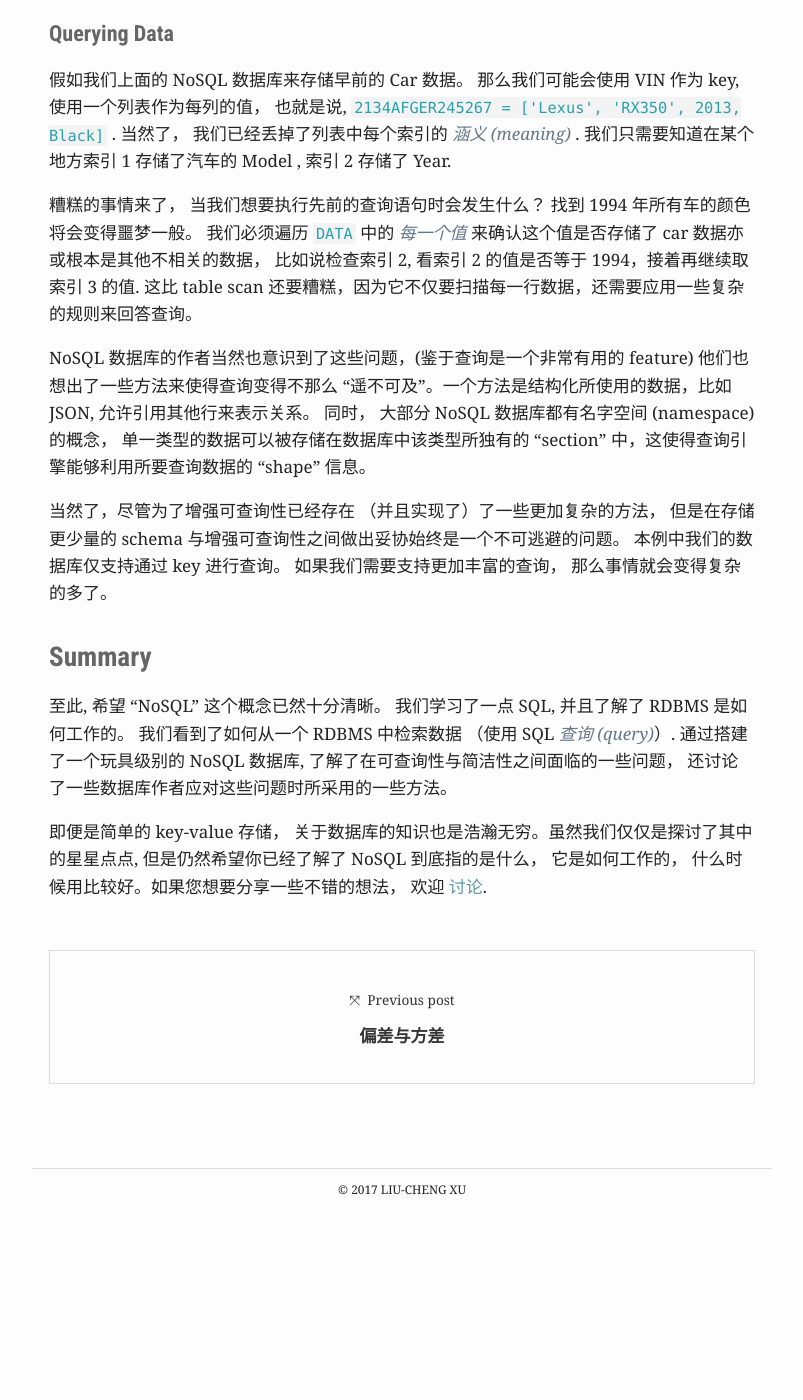
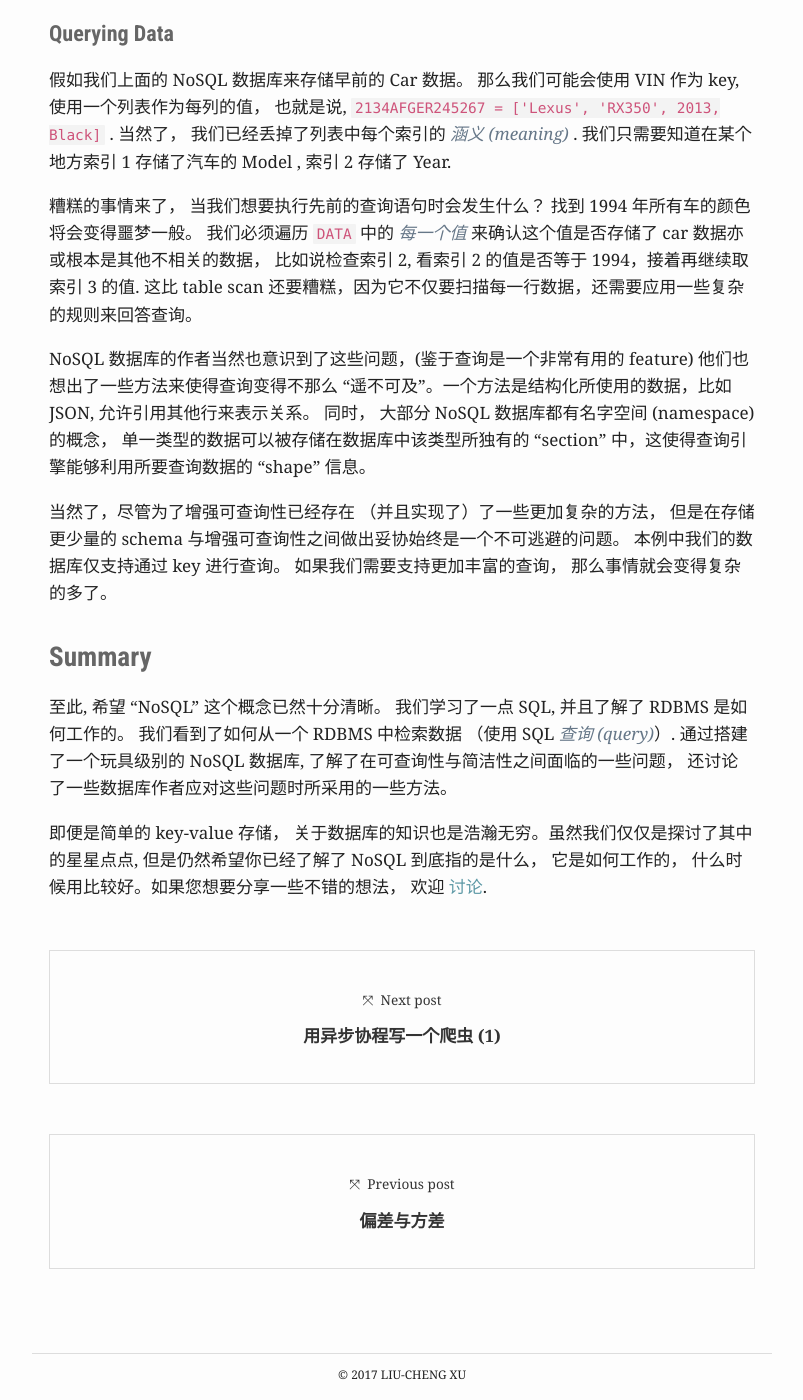
Before and after one commit to liuchengxu/blog-cn, a Jekyll site: the page built from _posts/2017-05-12-nosql-in-python.md, in a window 1280 px wide and 1400 px high, scrolled down 12884 px. Shown: the whole window, without its empty margins (238-1041 px from the left). Built offline with Jekyll 4.4.1, drawn with Linux system fonts in a browser that asks for light colours; before the commit the page ends 14100 px from its top, so only the background shows below that; some of the changed lines change nothing that is shown.

Commit message:
Add crawer-1

````diff
--- /dev/null
+++ b/_posts/2017-05-23-a-web-crawer-with-a-asyncio-coroutines-1.md
@@ -0,0 +1,355 @@
+---
+
+layout: post
+title: 用异步协程写一个爬虫 (1)
+tag: "crawer"
+categories: posts
+math: y
+published: true
+
+---
+
+本文译自： [A Web Crawler With asyncio Coroutines](http://www.aosabook.org/en/500L/a-web-crawler-with-asyncio-coroutines.html).
+
+由于本文篇幅很长, 在阅读本文之前不妨看一下 [如何入门 Python 爬虫](https://www.zhihu.com/question/20899988) 了解爬虫的基本概念, 有时间再继续阅读.
+
+--------------
+
+
+### Introduction
+
+传统的计算机科学总是将关注点放在研究更加有效率的算法上， 放在如何才能够更快地完成计算上。 但是实际上，对于很多网络程序， 它们的大部分时间并非花在计算， 而是耗费在维持低速连接或是一些很少发生的事件上。 这类程序面临的是一个非常不同以往的挑战： 高效地等待海量的网络事件。 当前应对该挑战的方法是使用异步 I/O (asynchronous I/O), "async" .
+
+本文将会展示一个简单的爬虫。 这个爬虫仅仅是一个异步应用的原型， 因为尽管它等待很多响应，但实际并没有做多少计算。 爬虫一次能够获取的页面越多，整个任务完成地就会越快。 如果它对每个请求都消耗一个线程 (thread), 那么当并发请求数增加时， 在耗尽 socket 资源之前, 它就将耗尽内存或是其他线程相关的资源。 通过使用异步 I/O 可以避免对线程的需求。
+
+我们将会以三个阶段来解读案例：
+
+- 第一阶段， 我们展示了一个异步的事件循环 (event loop)，大致勾勒了使用带有回调 (callback) 事件循环的爬虫框架。 虽然十分有效， 但是要想对它进行扩展来处理更复杂的问题, 将会导致产生很多不可控制的意大利面式代码 (译者注: 意大利面式代码, spagjetti code, 大意指代码的控制结构复杂、混乱而难以理解)。
+
+- 第二阶段， 我们将会展示兼具效率与扩展性的 Python coroutine (协程) 。 我们还将通过使用 Python 的 generator(生成器) 函数， 实现一个简单的 coroutine。
+
+- 第三阶段， 我们将会使用有着完整协程特性的 Python 标准库 "asyncio" [^1],  同时使用一个异步队列进行协调, 实现一个异步的爬虫。
+
+### The Task
+
+一个爬虫会查找并下载一个网站上的所有页面， 并且可能还会存储或者给它们加上索引。 从根 URL (root URL) 开始， 它会爬取每一个页面，并且对其进行解析得到 “尚未见过” 页面的链接，然后将这些链接加入到待爬取的队列中。 只有当爬虫获取到的页面上的所有链接都已经 “见过”， 或者等待爬取的队列为空， 爬虫才会停止工作。
+
+我们可以通过并发地下载多个页面来加快整个爬虫的进程。 当爬虫发现新的链接时， 它同时通过独立的 socket 开始获取新的页面. 当新页面到达时， 它会解析响应并将新的链接添加到队列中。 当存在大量并发时，性能会有所下降，因此有必要压缩返回信息, 同时我们也会限制并发请求数，并且直到一些正在进行中的请求完成后, 才继续开始待爬取队列中的剩余链接。
+
+### The Traditional Approach
+
+如何才能够让爬虫并发工作？ 传统上， 我们会创建一个线程池， 每个线程将会负责通过一个 socket 每次下载一个页面. 比如， 从 `xkcd.com` 下载一个页面：
+
+```python
+
+def fetch(url):
+    sock = socket.socket()
+    sock.connect(('xkcd.com', 80))
+    request = 'GET {} HTTP/1.0\r\nHost: xkcd.com\r\n\r\n'.format(url)
+    sock.send(request.encode('ascii'))
+    response = b''
+    chunk = sock.recv(4096)
+    while chunk:
+        response += chunk
+        chunk = sock.recv(4096)
+
+    #  Page is now downloaded
+    links = parse_links(response)
+    q.add(links)
+
+```
+
+默认情况下， socket 操作是 *阻塞式(blocking)* 的： 当线程调用像 `connect` 或 `recv` 这样的方法时， 它会暂停进入等待状态直至操作完成 [^2]。 因此, 如果想要一次性下载多个页面， 我们就需要很多线程。 一个成熟的应用, 通常会通过保持线程池中的闲置线程来分摊线程创建的成本, 然后在后续的任务中对这些线程进行检查并进行重用； 对于连接池的 socket 也是同样的处理。
+
+然而， 使用线程有着很高的成本，并且操作系统会给线程强加很多限制，用户，机器都会受到影响。 在 Jesse (原作者)的系统上， 一个 Python 线程将会花费 50k 的内存，而且如果创建非常多的线程时会导致失败。 把规模继续扩大, 如果使用并发的 socket 执行成百上千的同步操作， 那么在 socket 资源耗尽之前, 我们就会用光线程资源。 单个线程的消耗, 或者系统对于线程的限制, 是这其中的瓶颈。
+
+在 Dan Kegel 一篇很有影响力的文章 “The C10K problem [^3]” 中， 他大致描述了 I/O 并发中多线程的一些局限。 开头是这么说的：
+
+>难道你不认为如今的网络服务器应该有能力同时应付成千上万的客户端请求吗？
+
+Kegel 在 1999 年创造了 "C10K" 这个词。 虽然上万的连接现在听起来并不少，但其实只是问题的规模发生了改变， 其问题类型却并未改变。 在那个时候， 对于 C10K 的每个连接采用一个线程是十分不实用的.  的确，仅仅通过使用线程, 我们写的这个玩具级别的爬虫也可以工作。 但是对于有着成千上万连接的大规模应用来说，它的天花板依旧存在： 大多数系统虽然仍然能够创建 socket, 但是却已经耗尽了 thread. 那么如何解决这个问题呢？
+
+### Async
+
+异步的 I/O 框架在一个单一 thread 上使用 *non-blocking (非阻塞)*  的 socket 完成并发操作。 在我们的异步爬虫中，在开始连接到服务器之前，我们将 socket 设置为非阻塞式的:
+
+```python
+
+sock = socket.socket()
+sock.setblocking(False)
+try:
+    sock.connect(('xkcd.com', 80))
+except BlockingIOError:
+    pass
+
+```
+
+恼人的是，即便当一个非阻塞的 socket 正常工作的时候， 它也会从 `connect` 中抛出一个异常. 这个异常复制了底层 C 函数一个令人心烦的行为 -- 它会发送 `errno` 到 `EINPROGRESS` 来告诉你已经开始工作了。
+
+爬虫需要有一个途径来知道连接何时已经建立， 以便于它能够发起 HTTP 请求。那么, 我们可以在一个简单紧凑的循环中不停地尝试:
+
+```python
+
+request = 'GET {} HTTP/1.0\r\nHost: xkcd.com\r\n\r\n'.format(url)
+encoded = request.encode('ascii')
+
+while True:
+    try:
+        sock.send(encoded)
+        break  # Done
+    except OSError as e:
+        pass
+
+print('sent')
+
+```
+
+但是， 这个方法不仅浪费电能，而且无法在 *多个* socket 上高效地等待事件。 在以前， BSD unix 对这个问题的解决方案是使用 `select`, 这是一个在一个或多个 socket 上等待事件的 C 函数。 由于今天对于海量连接的网络应用的要求，已经出现了像 `poll` 这样的替代品，以及随后的 BSD 上的 `kqueue`， Linux 上的 `epoll`. 这些 API 与 `select` 相类似，但是在面对大量连接时表现十分优异。
+
+Python 3.4 的 `DefaultSelector`,  会使用了当前系统上已有最好的类 `select` 函数。 为了注册网络 I/O 的通知， 我们创建一个非阻塞的 socket 并使用默认的 selector 对其进行注册:
+
+```python
+
+from selectors import DefaultSelector, EVENT_WRITE
+
+selector = DefaultSelector()
+
+sock = socket.socket()
+sock.setblocking(False)
+
+try:
+    sock.connect(('xkcd.com', 80))
+except BlockingIOError:
+    pass
+
+def connected():
+    selector.unregister(sock.fileno())
+    print('connected')
+
+selector.register(sock.fileno(), EVENT_WRITE, connected)
+
+```
+
+我们忽略了上面无关紧要的错误, 并调用了 `selector.register`,  它传入的参数有 socket 的文件描述符， 一个表示我们正在等待事件类型的常数。 我们还传入一个 Python 函数 `connected`, 当事件发生时, `connected` 就会运行。这样的函数通常叫做 *回调 (callback)* 函数.
+
+在一个循环中，当我们接收到 I/O 通知时就会对其进行处理:
+
+```python
+
+def loop():
+    while True:
+        events = selector.select()
+        for event_key, event_mask in events:
+            callback = event_key.data
+            callback()
+
+```
+
+`connect` 回调被存储为 `event_key.data`, 一旦非阻塞 socket 连接完成, 我们就会进行检索和执行。
+
+并不像上面的快速循环， 这里对 `select` 的调用会暂停等待下一个 `I/O` 事件。 尚未完成的操作将会被挂起, 直至事件循环的未来 tick.
+
+至此, 我们已经阐明了哪些内容？ 我们展示了如何开始一个操作，当操作准备完成后如何执行一个回调。 基于我们已经展示的特性 -- 非阻塞的 socket 和事件循环, 构建一个异步 *框架 (framework)* 在单一线程上执行并发操作。
+
+到目前为止, 我们已经完成了 "并发 (concurrency)" 这一目标，但还不是传统意义上的 "并行 (parallelism)". 也就是说，我们构建一个能够完成 I/O 重叠的小型系统。 当其他操作正在进行时，它能够开始一个新的操作。 实际上，它并没有利用多核并行地执行计算。不过， 这个系统是针对 I/O 限制问题而设计的，而并非 CPU 限制 [^4]。
+
+所以我们的时间循环在并发 I/O 上是十分有效的， 因为它不会对每一个连接都耗尽线程资源。 不过在我们继续往下之前，需要纠正有一个常见但十分重要的误解: 异步比多线程要 *快* 。 通常并非如此，实际上，在 Python 里，像我们这样的一个事件循环, 通常会稍慢于服务于一小部分非常活跃的连接的多线程。 在一个没有全局解释器锁 (GIL) 的运行态中，线程在这样的一个负载上将会表现得更好。 异步 I/O 所适用的是那些有很多不常发生的事件, 以及低速与休眠连接的应用 [^5].
+
+### Programming With Callbacks
+
+到这里, 我们已经完成了一个短小的异步框架， 那么如何才能构建一个爬虫？ 要知道即使是一个简单的 URL 获取器 (URL-fetcher), 可能都不是那么简单。
+
+我们以一个还没有抓取和已抓取的 URL 的全局集合开始，
+
+```python
+
+urls_todo = set(['/'])
+seen_urls = set(['/']')
+
+```
+
+集合 `seen_urls` 等于 `urls_todo` 加上未完成的 URL, 两个集合同被初始化为根 URL "/" .
+
+抓取一个页面会需要一系列的回调。 当连接建立时， `connected` 回调就会启动, 并向服务器发送一个 GET 请求. 但是它必须等待回应，所以它注册了另一个回调。 如果当回调启动后，它还没有读取到完整的信息，那么它会再次注册，如此往复。
+
+现在, 让我们将这些回调组合到一个 `Fetcher` 对象中。 它需要一个 URL, 一个 socket 对象，还有一个能够存储响应消息的地方。
+
+```python
+
+class Fetcher:
+    def __init__(self, url):
+        self.response = b''   # Empty array of bytes.
+        self.url = url
+        self.sock = None
+
+```
+
+调用 `Fetcher.fetch`:
+
+```python
+
+# Method on Fetcher class.
+def fetch(self):
+    self.sock = socket.socket()
+    self.sock.setblocking(False)
+    try:
+        self.sock.connect(('xkcd.com', 80))
+    except BlockingIOError:
+        pass
+
+    # Register next callback
+    selector.register(self.sock.fileno(),
+                      EVENT_WRITE,
+                      self.connected)
+
+
+```
+
+`fetch` 方法首先开始连接一个 socket. 但是注意, 在连接建立之前, 该方法已经返回了。 它必须返回时间循环的控制以等待连接。 要想理解为什么， 想想我们整个应用的结构：
+
+```python
+
+# Begin fetching http://xkcd.com/353/
+fetcher = Fetcher('/353/')
+fetcher.fetch()
+
+while True:
+    events = selector.select()
+    for event_key, event_mask in events:
+        callback = event_key.data
+        callback(event_key, event_mask)
+
+```
+
+当它调用 `select` 时， 所有的事件通知都会在事件循环中进行处理。因此 `fetch` 必须能够控制事件循环，以便于程序知道何时 socket 已经连接. 这样循环才会运行 `connected` 回调，也就是上面 `fetch` 末尾注册的那个函数。
+
+这里是 `connected` 的实现:
+
+```python
+
+# Method on Fetcher class.
+def connected(self, key, mask):
+    print('connected!')
+    selector.unregister(key.fd)
+    request = 'GET {} HTTP/1.0\r\nHost: xkcd.com\r\n\r\n'.format(self.url)
+    self.sock.send(request.encode('ascii'))
+
+    # Register the next callback.
+    selector.register(key.fd,
+                      EVENT_READ,
+                      self.read_response)
+
+```
+
+方法发送一个 GET 请求。在实际使用中, 一个应用将会检查 `send` 的返回值, 以免整个消息并未被一次性发送出去。不过由于我们的请求很小，应用也并不复杂。 它可以不用考虑太多, 直接调用 `send` ， 然后等待一个响应。当然了，它必须注册另外的一个回调, 并且重新将控制权交还给事件循环。下一个和最后的回调， `read_response`, 处理服务器的回复：
+
+```python
+
+# Method on Fetcher class.
+def read_response(self, key, mask):
+    global stopped
+
+    chunk = self.sock.recv(4096)  # 4k chunk size.
+    if chunk:
+        self.response += chunk
+    else:
+        selector.unregister(key.fd) # Done reading.
+        links = self.parse_links()
+
+        # Python set-logic:
+        for link in links.difference(seen_urls):
+            urls_todo.add(link)
+            Fetcher(link).fetch() # <- New Fetcher
+
+        seen_urls.update(links)
+        urls_todo.remove(self.url)
+        if not urls_todo:
+            stopped = True
+
+```
+
+每当选择器 (selector) 看到 socket 是 “可读的”, 就会执行回调。这里的 “可读”，可能表示：socket 有数据或者被关闭。
+
+回调会从 socket 请求 4 kb 的数据。如果不足, `chunk` 将会有多少取多少, 包含能够获取的所有数据。如果多于 4 kb, `chunk` 将会填满 4 kb, 并且 socket 会保持可读的状态，因此事件循环能够在下一个 tick 再次运行这个回调。 当响应完毕， 服务器会关闭 socket，此时 `chunk` 为空。
+
+尚未出现的 `parse_links` 方法返回一些 URL 的集合。 对于每个新的 URL, 我们启动一个新的 fetcher, 没有并发限制。 注意带有回调的异步程序有一个很好的特性: 我们不需要应对共享数据发生变化的信号量， 比如我们在 `seen_urls` 中添加链接。 因为并没有抢占式的多任务，所以在代码中的任一点都不会被中断。
+
+我们添加了一个全局的 `stopped` 变量，并通过它来控制循环:
+
+```python
+
+stopped = False
+
+def loop():
+    while not stopped:
+        events = selector.select()
+        for event_key, event_mask in events:
+            callback = event_key.data
+            callback()
+
+```
+
+一旦所有的页面被下载完毕， fetcher 停止全局的事件循环, 然后程序退出。
+
+这个示例使得 async 问题十分显然: spaghetti code. 我们需要一些途径来传递一些计算和 I/O 操作，还需要安排多个这样的一系列操作来并发运行。 但是如果没有线程，这一系列的操作就无法被整合到一个单一的函数中: 无论何时一个函数开始一个 I/O 操作，它会显式地保存在未来需要用到的任何状态。 你需要负责考虑完成这样的状态保存代码。
+
+让我们来简单解释一下。传统上使用一个阻塞式的 socket, 我们可以通过一个线程十分简单地获取一个 URL:
+
+```python
+
+# Blocking version.
+def fetch(url):
+    sock = socket.socket()
+    sock.connect(('xkcd.com', 80))
+    request = 'GET {} HTTP/1.0\r\nHost: xkcd.com\r\n\r\n'.format(url)
+    sock.send(request.encode('ascii'))
+    response = b''
+    chunk = sock.recv(4096)
+    while chunk:
+        response += chunk
+        chunk = sock.recv(4096)
+
+    # Page is now downloaded.
+    links = parse_links(response)
+    q.add(links)
+
+```
+
+在两个 socket 操作之间， 这个函数会记住什么状态呢？ 它有 socket, 一个 URL， 和不断增加的 `response` . 运行于一个线程上的函数, 利用了编程语言的基本特性将这个临时状态存储在本地变量中，在它的栈上。 这个函数也有一个 “延续” - 这是说，在 I/O 完成后预期执行的代码。通过存储线程的执行指针，运行期会记住这个 “延续”。 你不必考虑存储这些本地变量和 I/O 完成后的 “延续”。 这是语言所内置的功能。
+
+不过对于一个基于回调的异步框架而言，这些语言特性并没有什么帮助。 当等待 I/O 时，一个函数必须显式地保存它的状态，因为在 I/O 完成以前函数就会返回并且失去它的栈帧。 为了代替本地变量， 我们基于回调的示例将 `sock` 和 `response` 保存为 `self` 的属性， Fetcher 的实例。 为了取代指令指针，它通过注册回调 `connected` 和 `read_response` 存贮其延续。 当应用的特性不断增加时， 我们手动保存回调间状态的复杂性也会随之增加。这样繁琐的记账式代码会使程序员十分头痛。
+
+更糟糕的是，如果一系列中安排中, 下一个回调它抛出异常怎么办？ 假如我们写的 `parse_links` 并不完美，当解析某些 HTML 时它抛出了一个异常：
+
+```
+Traceback (most recent call last):
+  File "loop-with-callbacks.py", line 111, in <module>
+    loop()
+  File "loop-with-callbacks.py", line 106, in loop
+    callback(event_key, event_mask)
+  File "loop-with-callbacks.py", line 51, in read_response
+    links = self.parse_links()
+  File "loop-with-callbacks.py", line 67, in parse_links
+    raise Exception('parse error')
+Exception: parse error
+```
+
+追踪栈仅指示出事件循环正在执行一个回调。 我们不知道到底什么导致了这个错误。 在链的两端都出现了问题： 我们忘了去向何方和来自哪里。 这种背景信息的丢失叫做 "stack ripping", 在很多时候它都会使调试人员更加糊涂。 stack ripping 也阻止我们对回调设置一个异常捕获, `try / except` 块会将一个函数调用及其后续包装起来。
+
+所以，即使除了长久以来有关多线程与异步在效率上的争论，还有另一个问题 -- 哪一个更加容易出错：如果在同步线程的时候犯了错误，那么线程对数据会十分敏感。但是由于 stack ripping 回调又十分难于调试。
+
+
+[^1]: Guido introduced the standard asyncio library, called "Tulip" then, at [PyCon 2013](http://pyvideo.org/video/1667/keynote).
+[^2]: Even calls to send can block, if the recipient is slow to acknowledge outstanding messages and the system's buffer of outgoing data is full.
+[^3]: http://www.kegel.com/c10k.html
+[^4]: Python's global interpreter lock prohibits running Python code in parallel in one process anyway. Parallelizing CPU-bound algorithms in Python requires multiple processes, or writing the parallel portions of the code in C. But that is a topic for another day.
+[^5]: Jesse listed indications and contraindications for using async in "What Is Async, How Does It Work, And When Should I Use It?":. Mike Bayer compared the throughput of asyncio and multithreading for different workloads in "Asynchronous Python and Databases":
+[^6]: For a complex solution to this problem, see http://www.tornadoweb.org/en/stable/stack_context.html
+[^7]: The @asyncio.coroutine decorator is not magical. In fact, if it decorates a generator function and the PYTHONASYNCIODEBUG environment variable is not set, the decorator does practically nothing. It just sets an attribute, _is_coroutine, for the convenience of other parts of the framework. It is possible to use asyncio with bare generators not decorated with @asyncio.coroutine at all.
+[^8]: Python 3.5's built-in coroutines are described in PEP 492, "Coroutines with async and await syntax."
+[^9]: This future has many deficiencies. For example, once this future is resolved, a coroutine that yields it should resume immediately instead of pausing, but with our code it does not. See asyncio's Future class for a complete implementation.↩
+[^10]: In fact, this is exactly how "yield from" works in CPython. A function increments its instruction pointer before executing each statement. But after the outer generator executes "yield from", it subtracts 1 from its instruction pointer to keep itself pinned at the "yield from" statement. Then it yields to its caller. The cycle repeats until the inner generator throws StopIteration, at which point the outer generator finally allows itself to advance to the next instruction.↩
+[^11]: https://docs.python.org/3/library/queue.html
+[^12]: https://docs.python.org/3/library/asyncio-sync.html
+[^13]: The actual asyncio.Queue implementation uses an asyncio.Event in place of the Future shown here. The difference is an Event can be reset, whereas a Future cannot transition from resolved back to pending.
+[^14]: https://glyph.twistedmatrix.com/2014/02/unyielding.html
--- a/assets/_sass/_base.scss
+++ b/assets/_sass/_base.scss
@@ -101,7 +101,6 @@
     overflow: auto;
   }
 }
-code,
 pre {
   font-family: "Menlo", 'Andale Mono', 'Consolas', monospace;
   font-size: .9em;
@@ -111,6 +110,15 @@
   background-color: rgba(0,0,0,0.04);
   border-radius: 3px;
   -webkit-font-smoothing: auto;
+}
+
+code {
+  font-family: Menlo,Monaco,Consolas,"Courier New",monospace;
+  border-radius: 1px;
+  background-color: rgba(0,0,0,0.04);
+  color: #ce537a;
+  font-size: 85%;
+  padding: 2px 4px;
 }
 
 kbd {
@@ -167,7 +175,7 @@
 * ========================================================================== */
 blockquote {
   border: 1px solid #ddd;
-  padding: 1em 1em 1em 2em;
+  padding: 1em 1em 0em 2em;
   position: relative;
   margin-left: 0;
   p {
````
